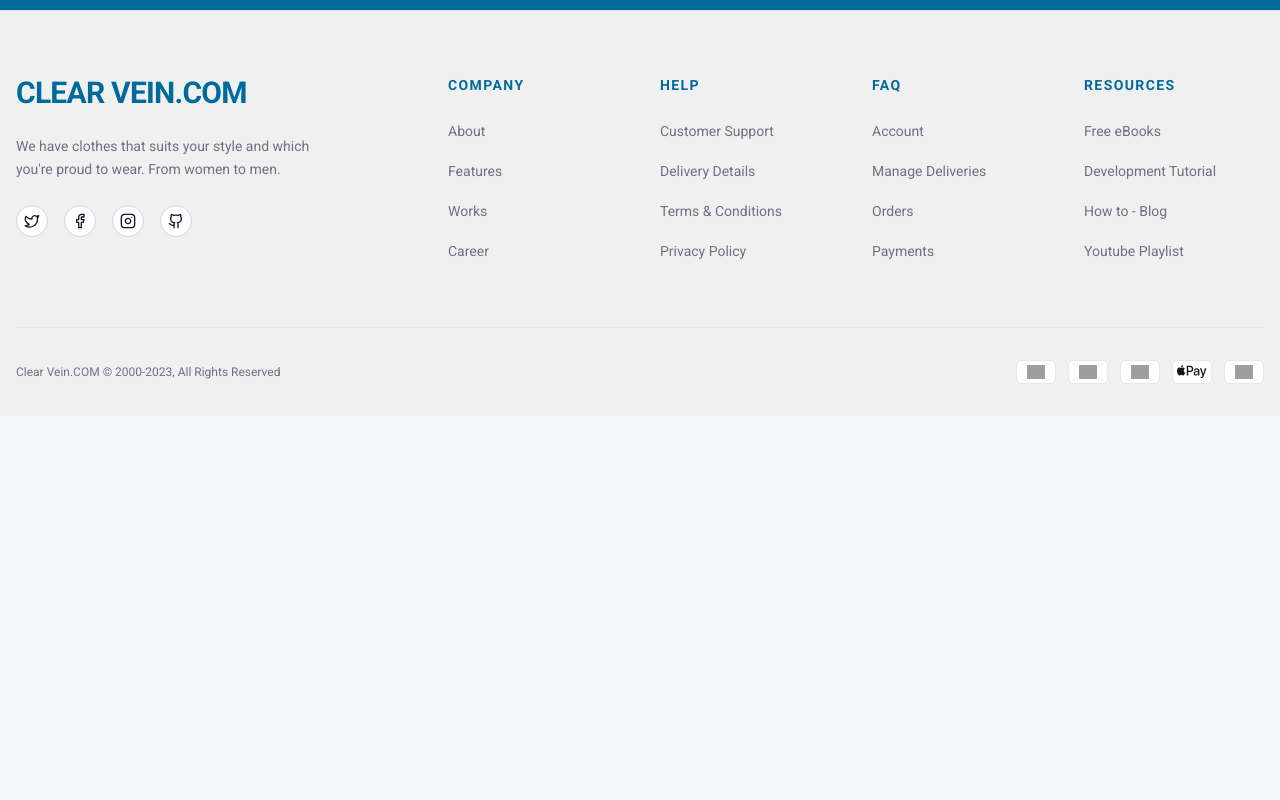
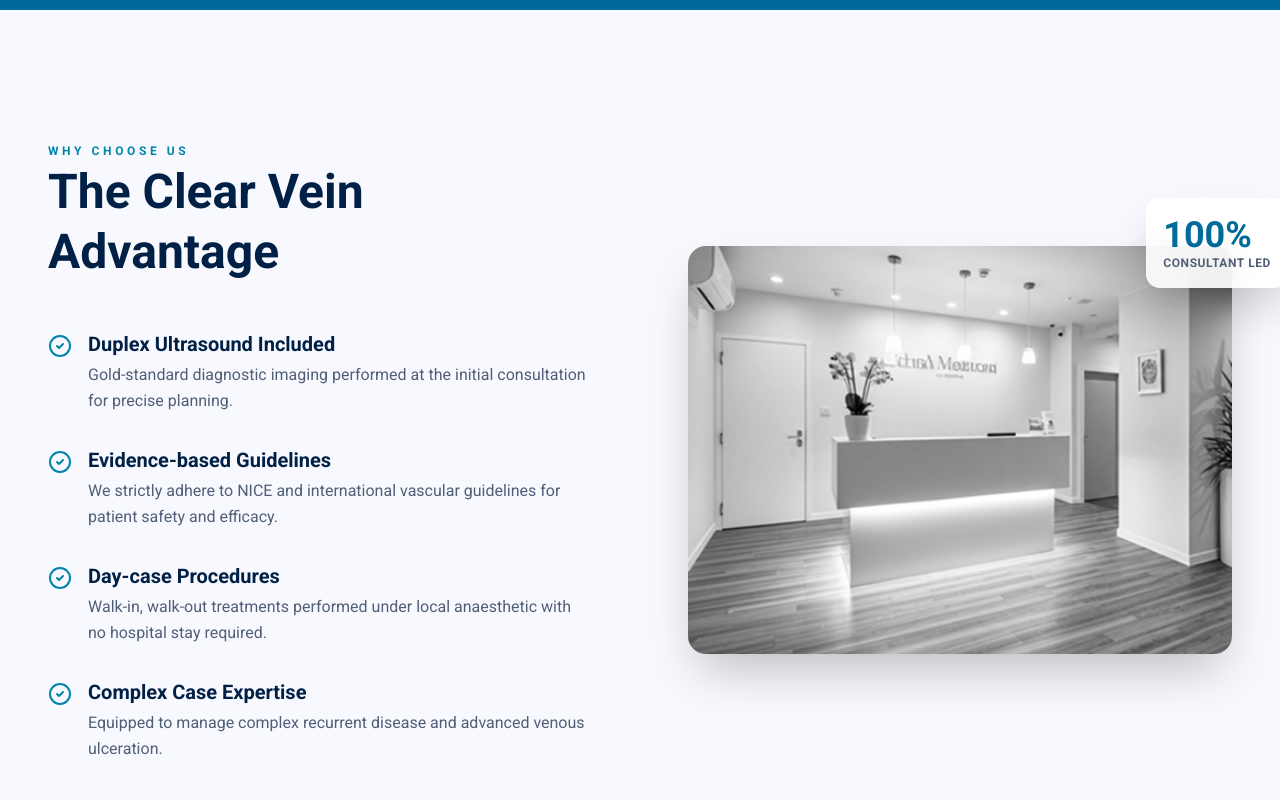
Before and after one commit to Ahme-d711/clear-vein, a Next.js app: page / in a window 1280 px wide. Shown: the part 3820-4620 px from the top of the page. Before the commit the page ends 4236 px from the top, so only its background shows below. Built offline with nearby package versions, Linux system fonts and the light colour scheme; grey boxes are pictures that could not be loaded.

Commit message:
feat: add ClearVeinAdvantage section and reception image to landing page

```diff
--- a/app/page.tsx
+++ b/app/page.tsx
@@ -3,6 +3,7 @@ import ServicesOverview from "@/components/sections/ServicesOverview";
 import DoctorProfile from "@/components/sections/DoctorProfile";
 import ConditionsWeTreat from "@/components/sections/ConditionsWeTreat";
 import AdvancedTreatments from "@/components/sections/AdvancedTreatments";
+import ClearVeinAdvantage from "@/components/sections/ClearVeinAdvantage";
 
 export default function Home() {
   return (
@@ -12,6 +13,7 @@ export default function Home() {
       <DoctorProfile />
       <ConditionsWeTreat />
       <AdvancedTreatments />
+      <ClearVeinAdvantage />
     </main>
   );
 }
--- /dev/null
+++ b/components/sections/ClearVeinAdvantage.tsx
@@ -0,0 +1,106 @@
+"use client"
+
+import Image from "next/image";
+import { Fade } from "react-awesome-reveal";
+import { CheckCircle2 } from "lucide-react";
+
+const advantages = [
+    {
+        title: "Duplex Ultrasound Included",
+        description: "Gold-standard diagnostic imaging performed at the initial consultation for precise planning.",
+    },
+    {
+        title: "Evidence-based Guidelines",
+        description: "We strictly adhere to NICE and international vascular guidelines for patient safety and efficacy.",
+    },
+    {
+        title: "Day-case Procedures",
+        description: "Walk-in, walk-out treatments performed under local anaesthetic with no hospital stay required.",
+    },
+    {
+        title: "Complex Case Expertise",
+        description: "Equipped to manage complex recurrent disease and advanced venous ulceration.",
+    },
+];
+
+export default function ClearVeinAdvantage() {
+    return (
+        <section id="advantage" className="bg-[#F8F9FF] py-24 lg:py-32 overflow-hidden">
+            <div className="container mx-auto px-6 lg:px-12 max-w-7xl">
+                <div className="grid grid-cols-1 lg:grid-cols-2 gap-16 lg:gap-24 items-center">
+
+                    {/* Left Column: Content */}
+                    <div className="space-y-12">
+                        <Fade direction="up" triggerOnce duration={800}>
+                            <div className="space-y-4">
+                                <span className="text-xs font-bold tracking-[0.3em] text-[#0084a9] uppercase">
+                                    Why Choose Us
+                                </span>
+                                <h2 className="text-4xl md:text-5xl font-bold text-[#002045] leading-tight">
+                                    The Clear Vein Advantage
+                                </h2>
+                            </div>
+                        </Fade>
+
+                        <div className="space-y-8">
+                            {advantages.map((item, index) => (
+                                <Fade
+                                    key={item.title}
+                                    direction="up"
+                                    triggerOnce
+                                    delay={index * 100}
+                                    duration={800}
+                                >
+                                    <div className="flex gap-4 items-start">
+                                        <div className="mt-1 shrink-0">
+                                            <CheckCircle2 className="w-6 h-6 text-[#0084a9]" />
+                                        </div>
+                                        <div className="space-y-1">
+                                            <h3 className="text-xl font-bold text-[#002045]">
+                                                {item.title}
+                                            </h3>
+                                            <p className="text-[#505F76] font-light leading-relaxed">
+                                                {item.description}
+                                            </p>
+                                        </div>
+                                    </div>
+                                </Fade>
+                            ))}
+                        </div>
+                    </div>
+
+                    {/* Right Column: Image and Badge */}
+                    <div className="relative">
+                        <Fade direction="right" triggerOnce duration={1000}>
+                            <div className="relative aspect-4/3 w-full rounded-2xl shadow-2xl">
+                                <Image
+                                    src="/reception.png"
+                                    alt="Modern Clinical Reception"
+                                    fill
+                                    className="object-cover rounded-2xl"
+                                />
+
+                                {/* Floating Badge */}
+                                <div className="absolute -top-12 -right-14 shadow-2xl z-10 bg-white/90 backdrop-blur-md p-4 rounded-xl border border-white/20 flex items-center gap-3">
+
+                                    <div>
+                                        <p className="text-4xl font-extrabold text-primary">
+                                            100%
+                                        </p>
+                                        <p className="text-xs font-bold text-[#505F76] uppercase tracking-wider">
+                                            Consultant Led
+                                        </p>
+                                    </div>
+                                </div>
+                            </div>
+                        </Fade>
+
+                        {/* Decorative Background Element */}
+                        <div className="absolute -bottom-10 -left-10 w-64 h-64 bg-[#0084a9]/5 -z-10 rounded-full blur-3xl" />
+                    </div>
+
+                </div>
+            </div>
+        </section>
+    );
+}
```
Also changed, not shown: public/reception.png (added).
